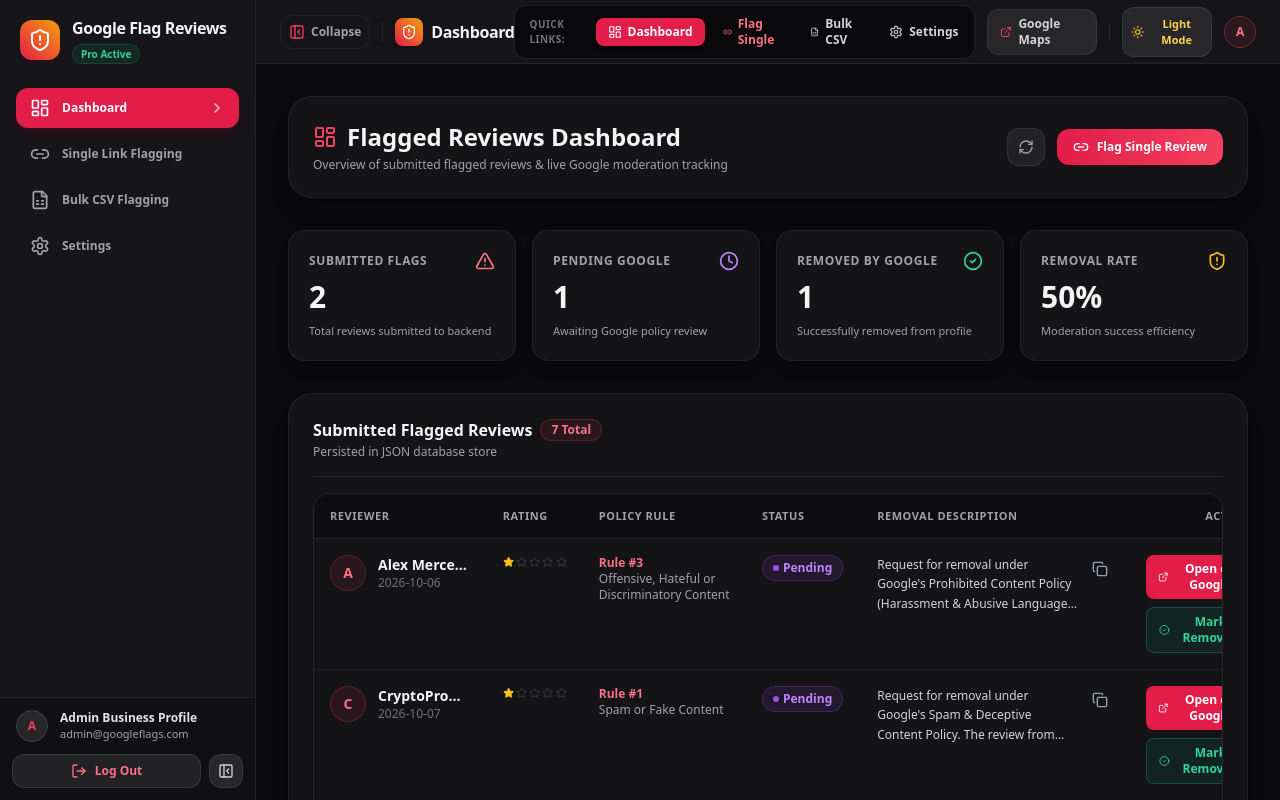
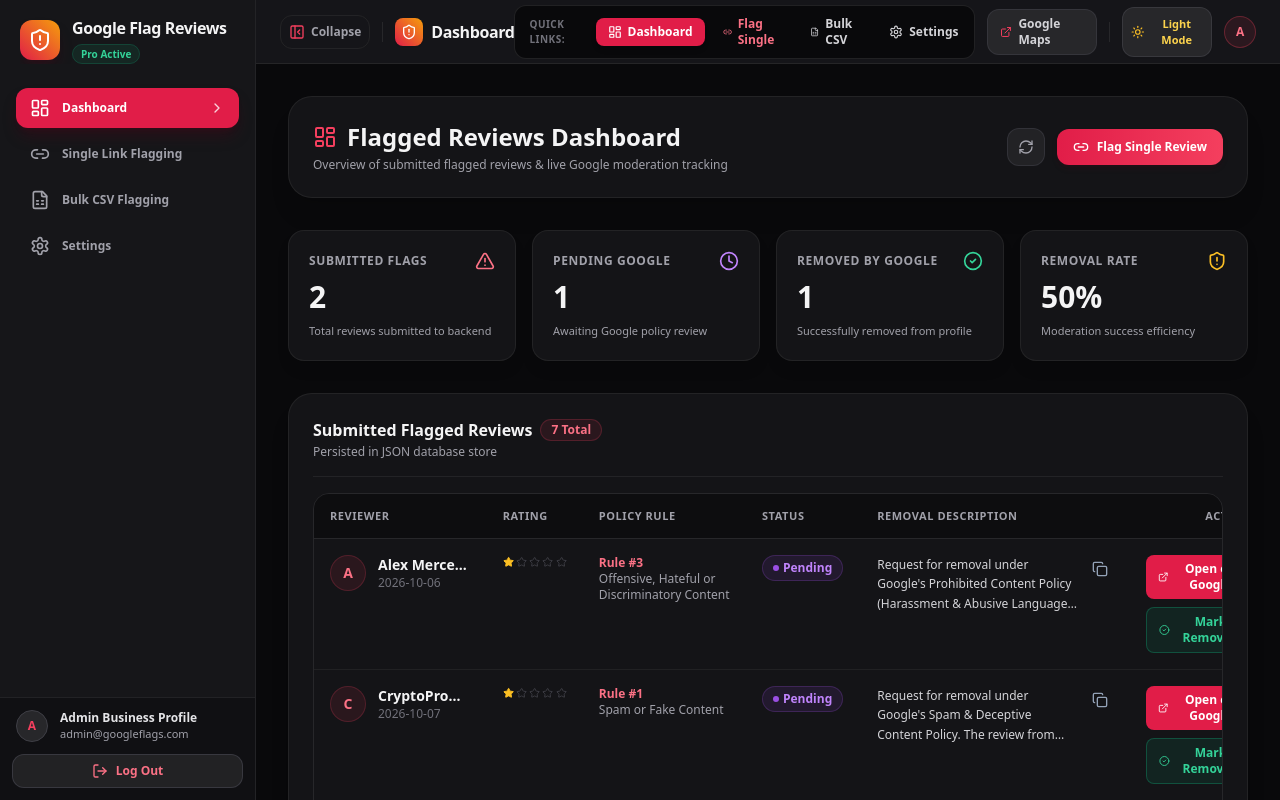
Before and after one commit to talha-naseeb/google-reviewer-flag, a Next.js app: page / in a window 1280 px wide. Shown: the top 800 px of the page. Built offline with nearby package versions, Linux system fonts and the light colour scheme.

Commit message:
Remove duplicate sidebar collapse button

```diff
--- a/src/components/Sidebar.tsx
+++ b/src/components/Sidebar.tsx
@@ -202,26 +202,16 @@
             </div>
           )}
 
-          <div className="flex items-center gap-2">
           <button
             onClick={handleLogout}
             title="Log Out"
-              className={`flex-1 flex items-center justify-center gap-2 bg-slate-100 dark:bg-zinc-800/80 hover:bg-slate-200 dark:hover:bg-zinc-800 text-rose-600 dark:text-rose-400 border border-slate-200 dark:border-zinc-700/80 text-xs font-semibold ${
+            className={`w-full flex items-center justify-center gap-2 bg-slate-100 dark:bg-zinc-800/80 hover:bg-slate-200 dark:hover:bg-zinc-800 text-rose-600 dark:text-rose-400 border border-slate-200 dark:border-zinc-700/80 text-xs font-semibold ${
               isCollapsed ? 'p-2.5' : 'py-2 px-3'
             } rounded-xl transition-all`}
           >
             <LogOut className="w-4 h-4 shrink-0" />
             {!isCollapsed && <span>Log Out</span>}
           </button>
-
-            <button
-              onClick={onToggleCollapse}
-              title={isCollapsed ? 'Expand Sidebar' : 'Collapse Sidebar'}
-              className="p-2 rounded-xl bg-slate-100 dark:bg-zinc-800 hover:bg-slate-200 dark:hover:bg-zinc-700 text-slate-600 dark:text-zinc-300 border border-slate-200 dark:border-zinc-700/80 transition-colors shrink-0"
-            >
-              {isCollapsed ? <PanelLeftOpen className="w-4 h-4" /> : <PanelLeftClose className="w-4 h-4" />}
-            </button>
-          </div>
         </div>
       </aside>
     </>
```
Lines whose indentation alone changed are shown as unchanged.
